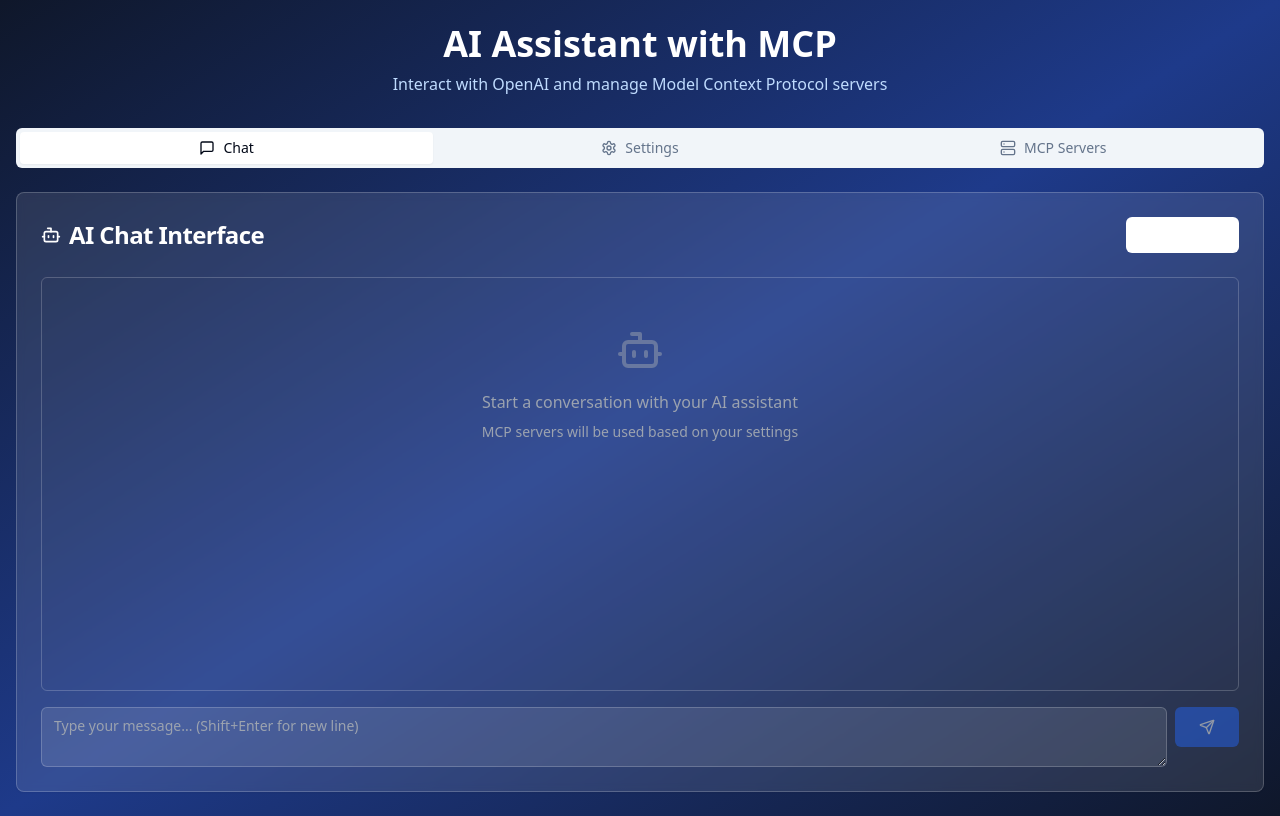
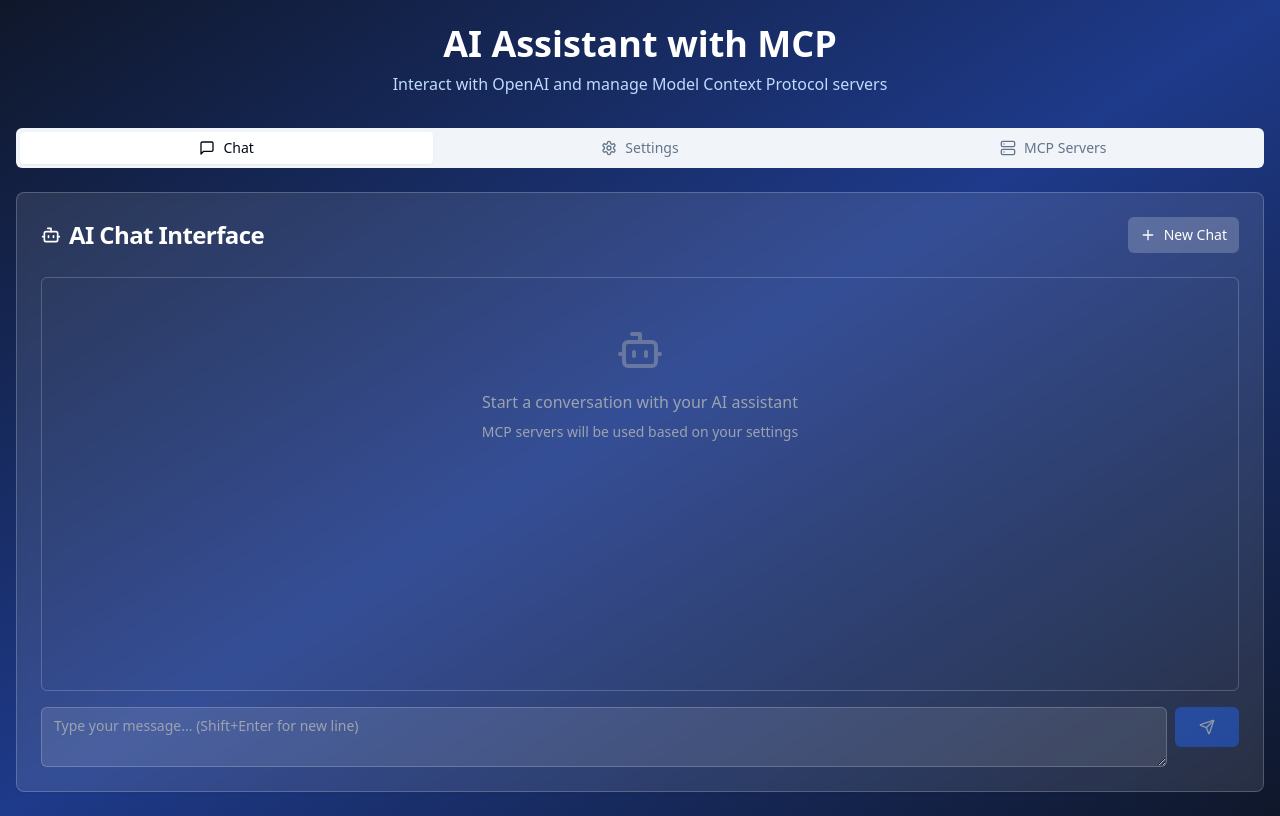
Before and after one commit to rodrigoivanf3/ai-context-command, a React (Vite) app: page / in a window 1280 px wide. Built offline with nearby package versions, Linux system fonts and the light colour scheme.

Commit message:
Fix: Improve new chat button color
Adjusted the color of the "New Chat" button in ChatInterface to improve readability.

```diff
--- a/src/components/ChatInterface.tsx
+++ b/src/components/ChatInterface.tsx
@@ -141,9 +141,9 @@ export const ChatInterface = ({ messages, setMessages, onNewChat }: ChatInterfac
           </CardTitle>
           <Button
             onClick={onNewChat}
-            variant="outline"
+            variant="secondary"
             size="sm"
-            className="border-white/20 text-white hover:bg-white/10 flex items-center gap-2"
+            className="bg-white/20 text-white hover:bg-white/30 border-white/40 flex items-center gap-2"
           >
             <Plus className="w-4 h-4" />
             New Chat
```
